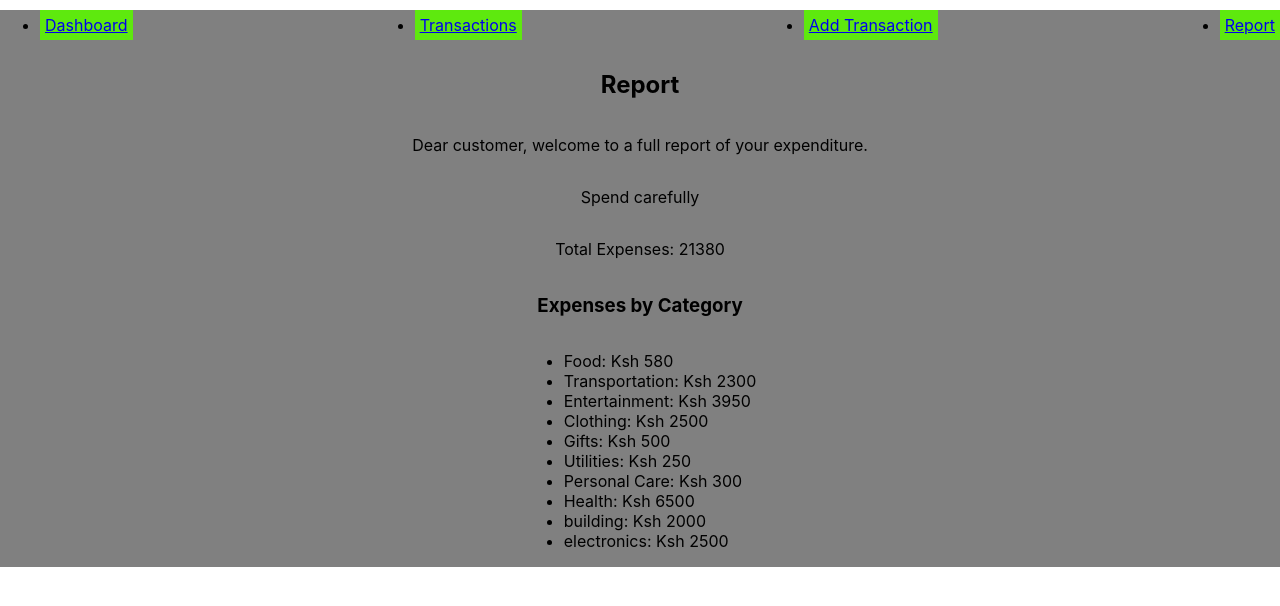
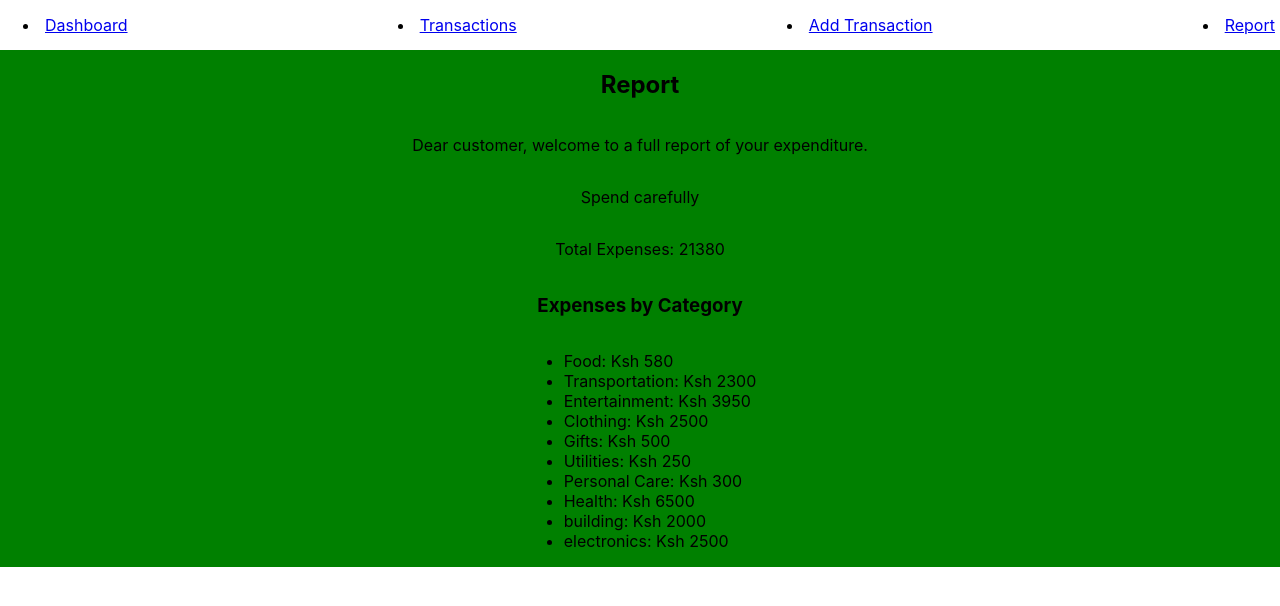
Before and after one commit to fascilio/ph-2-react-project, a React (Create React App) app in the folder expense-tracker/: page /report in a window 1280 px wide. Shown: the top 606 px of the page. Built offline with nearby package versions, Linux system fonts and the light colour scheme; data requests are answered from the project's data file.

Commit message:
styling components

```diff
--- a/expense-tracker/src/components/AddTransaction.js
+++ b/expense-tracker/src/components/AddTransaction.js
@@ -30,7 +30,7 @@ function AddTransaction({ addNewTransaction }) {
   }
 
   return (
-    <div style={{ display: 'flex', flexDirection: 'column', alignItems: 'center', backgroundColor: 'grey' }}>
+    <div style={{ display: 'flex', flexDirection: 'column', alignItems: 'center', backgroundColor: 'green' }}>
       <h2>Add Transaction</h2>
       <form onSubmit={handleSubmit}>
         <label>Date:</label>
--- a/expense-tracker/src/components/App.js
+++ b/expense-tracker/src/components/App.js
@@ -36,10 +36,10 @@ function App() {
             .then(data => setExpenses([...expenses, data]))
             .catch(error => console.error(error));
     };
-
+// style={{backgroundColor: "grey"}}
     return (
         <Router>
-            <div style={{backgroundColor: "grey"}}>
+            <div >
               <Navigation>
                 <Routes>
                     <Route path="/" element={<Dashboard expenses={expenses} />} />
--- a/expense-tracker/src/components/Dashboard.js
+++ b/expense-tracker/src/components/Dashboard.js
@@ -19,7 +19,7 @@ function Dashboard() {
   }, []);
 
   return (
-    <div style={{ textAlign: "center", backgroundColor: "grey", height: '100vh' }}>
+    <div style={{ textAlign: "center", backgroundColor: "green", height: '100vh' }}>
       <h1>Dashboard</h1>
       <h1 className="app-name">Welcome to view your progress!</h1>
       <p className="dashboard-container">Total Expenses: {totalExpenses}</p>
--- a/expense-tracker/src/components/Report.js
+++ b/expense-tracker/src/components/Report.js
@@ -35,7 +35,7 @@ function Report() {
   }
 
   return (
-    <div style={{ display: 'flex', flexDirection: 'column', alignItems: 'center', backgroundColor: 'grey' }}>
+    <div style={{ display: 'flex', flexDirection: 'column', alignItems: 'center', backgroundColor: 'green' }}>
       <h2>Report</h2>
       <p>Dear customer, welcome to a full report of your expenditure.</p>
       {message && <p>{message}</p>}
--- a/expense-tracker/src/index.css
+++ b/expense-tracker/src/index.css
@@ -90,7 +90,7 @@ button:hover {
 }
 
 .nav-links li {
-  background-color: rgb(94, 233, 14);
+  background-color: transparent;
   margin-right: 10px;
   padding: 5px;
 }
```
